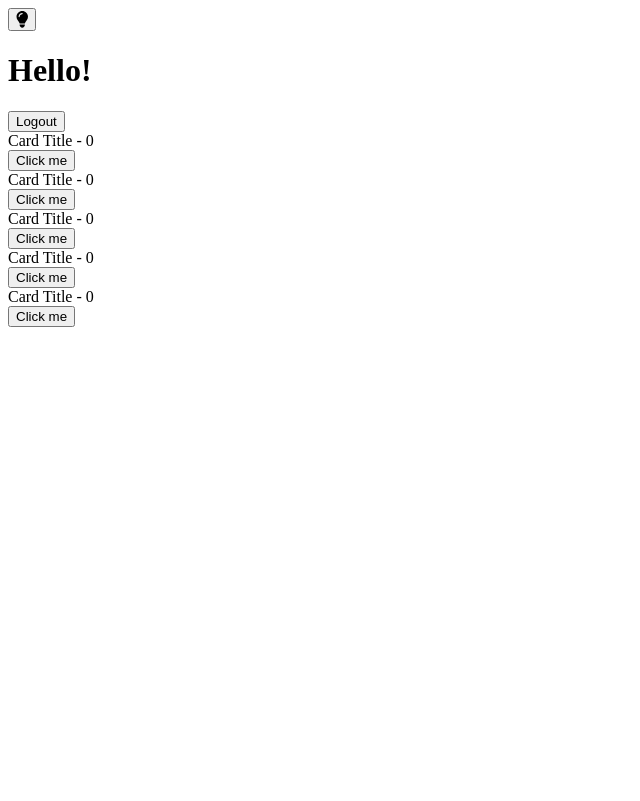
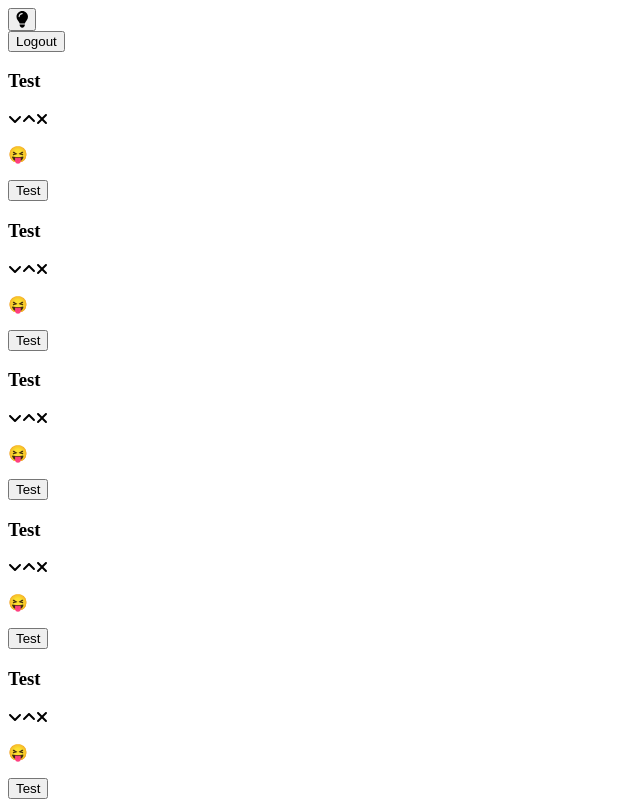
Before and after one commit to k4g4/Personal-Page, a React (Create React App) app in the folder client/: page / in a window 1280 px wide. Shown: the top 801 px of the page, without its empty margins (0-640 px from the left). Built offline with nearby package versions, Linux system fonts and the light colour scheme; the HTML template or start-up script is replaced by a standard one.

Commit message:
using zustand, bug hunting

```diff
--- a/client/package.json
+++ b/client/package.json
@@ -26,7 +26,8 @@
     "tailwind-merge": "^2.5.2",
     "tailwindcss-animate": "^1.0.7",
     "web-vitals": "^2.1.4",
-    "zod": "^3.23.8"
+    "zod": "^3.23.8",
+    "zustand": "^5.0.0-rc.2"
   },
   "eslintConfig": {
     "extends": [
--- /dev/null
+++ b/client/src/cards/test.tsx
@@ -0,0 +1,31 @@
+import { useCardsStore } from '@/pages/Home'
+import { Button } from '@/utils/button'
+import {
+  Card,
+  CardContent,
+  CardFooter,
+  CardHeader,
+  CardTitle,
+} from '@/utils/card'
+import { useState } from 'react'
+
+export default function Test() {
+  const resize = useCardsStore((state) => state.resize)
+  const [content, setContent] = useState('😝')
+
+  return (
+    <Card>
+      <CardHeader>
+        <CardTitle>Test</CardTitle>
+      </CardHeader>
+      <CardContent>
+        <p>{content}</p>
+      </CardContent>
+      <CardFooter>
+        <Button onClick={resize(() => setContent(content + content))}>
+          Test
+        </Button>
+      </CardFooter>
+    </Card>
+  )
+}
--- a/client/src/pages/Home.tsx
+++ b/client/src/pages/Home.tsx
@@ -1,36 +1,141 @@
 import { useNavigate } from 'react-router-dom'
 import { usePostLogout } from '@/api'
 import { Button } from '@/utils/button'
-import { Card, CardContent, CardFooter, CardHeader } from '@/utils/card'
-import { useState } from 'react'
+import { createContext, useContext, useEffect, useRef, type FC } from 'react'
+import Test from '@/cards/test'
+import { create } from 'zustand'
+
+const CARDS = [
+  Test,
+  Test,
+  Test,
+  Test,
+  Test,
+  Test,
+  Test,
+  Test,
+  Test,
+  Test,
+  Test,
+  Test,
+]
+
+type CardsStore = {
+  cards: FC[]
+  moveDown: (n: number) => void
+  moveUp: (n: number) => void
+  remove: (n: number) => void
+}
+
+type Resizer = {
+  resizeSignal: boolean
+  resize: <Args extends any[], Ret>(
+    f: (...args: Args) => Ret extends Promise<any> ? never : Ret
+  ) => (...args: Args) => Ret
+  resizeAsync: <Args extends any[], Ret>(
+    f: (...args: Args) => Promise<Ret>
+  ) => (...args: Args) => Promise<Ret>
+}
+
+export const useCardsStore = create<CardsStore & Resizer>((set) => ({
+  cards: CARDS,
+
+  moveDown: (n) =>
+    set((state) => ({
+      cards:
+        n < state.cards.length - 1
+          ? [
+              ...state.cards.slice(0, n),
+              state.cards[n + 1],
+              state.cards[n],
+              ...state.cards.slice(n + 2),
+            ]
+          : state.cards,
+    })),
+
+  moveUp: (n) =>
+    set((state) => ({
+      cards:
+        n > 0
+          ? [
+              ...state.cards.slice(0, n - 1),
+              state.cards[n],
+              state.cards[n - 1],
+              ...state.cards.slice(n + 1),
+            ]
+          : state.cards,
+    })),
+
+  remove: (n) =>
+    set((state) => ({ cards: state.cards.filter((_, i) => i !== n) })),
+
+  resizeSignal: false,
+
+  resize:
+    (f) =>
+    (...args) => {
+      const ret = f(...args)
+      set((state) => ({ resizeSignal: !state.resizeSignal }))
+      return ret
+    },
+
+  resizeAsync:
+    (f) =>
+    async (...args) => {
+      const ret = await f(...args)
+      set((state) => ({ resizeSignal: !state.resizeSignal }))
+      return ret
+    },
+}))
+
+const CardIdContext = createContext(0)
+
+export const useCardActions = () => {
+  const cardId = useContext(CardIdContext)
+  const moveDown = useCardsStore((state) => state.moveDown)
+  const moveUp = useCardsStore((state) => state.moveUp)
+  const remove = useCardsStore((state) => state.remove)
+  return {
+    moveDown: () => moveDown(cardId),
+    moveUp: () => moveUp(cardId),
+    remove: () => remove(cardId),
+  }
+}
 
 export default function Home() {
   const navigate = useNavigate()
   const { mutate: postLogout } = usePostLogout()
+  const cardsRef = useRef<HTMLDivElement>(null)
+  const resizeSignal = useCardsStore((state) => state.resizeSignal)
+  const cards = useCardsStore((state) => state.cards).map((Card, n) => (
+    <div className='card' key={n}>
+      <CardIdContext.Provider value={n}>
+        <Card />
+      </CardIdContext.Provider>
+    </div>
+  ))
 
-  const NewCard = () => {
-    const [rows, setRows] = useState(0)
+  useEffect(() => {
+    if (cardsRef.current) {
+      const style = getComputedStyle(cardsRef.current)
+      const rowHeight = parseInt(style.getPropertyValue('grid-auto-rows'))
+      const rowGap = parseInt(style.getPropertyValue('grid-row-gap'))
 
-    let rowsContainer: JSX.Element[] = []
-    for (let row = 0; row < rows; row++) {
-      rowsContainer.push(<p key={row}>Row</p>)
+      cardsRef.current
+        .querySelectorAll<HTMLDivElement>('.card')
+        .forEach((card) => {
+          const span = Math.ceil(
+            (card.getBoundingClientRect().height + rowGap) /
+              (rowHeight + rowGap)
+          )
+          card.style.gridRowEnd = `span ${span}`
+        })
     }
-
-    return (
-      <Card className='w-80'>
-        <CardHeader>Card Title - {rows}</CardHeader>
-        <CardContent>{rowsContainer}</CardContent>
-        <CardFooter>
-          <Button onClick={() => setRows(rows + 1)}>Click me</Button>
-        </CardFooter>
-      </Card>
-    )
-  }
+  }, [resizeSignal])
 
   return (
-    <div className='h-[100vh] flex flex-col align-center justify-center gap-20'>
+    <div className='h-[100vh] flex flex-col items-center gap-20'>
       <div className='flex justify-evenly'>
-        <h1 className='text-center text-5xl font-bold'>Hello!</h1>
         <div className='flex justify-center'>
           <Button
             size='md'
@@ -47,12 +152,11 @@ export default function Home() {
           </Button>
         </div>
       </div>
-      <div className='px-8 flex flex-wrap flex-col content-center gap-4 h-[80vh]'>
-        {<NewCard />}
-        {<NewCard />}
-        {<NewCard />}
-        {<NewCard />}
-        {<NewCard />}
+      <div
+        ref={cardsRef}
+        className='px-8 max-w-[calc(min(100vw,1400px))] grid grid-cols-[repeat(auto-fill,400px)] auto-rows-[10px] justify-center items-start gap-x-8 gap-y-4'
+      >
+        {cards}
       </div>
     </div>
   )
--- a/client/src/utils/card.tsx
+++ b/client/src/utils/card.tsx
@@ -1,5 +1,12 @@
 import { forwardRef, type HTMLAttributes } from 'react'
 import { cn } from '@/utils/cn'
+import { FontAwesomeIcon } from '@fortawesome/react-fontawesome'
+import {
+  faAngleDown,
+  faAngleUp,
+  faXmark,
+} from '@fortawesome/free-solid-svg-icons'
+import { useCardActions } from '@/pages/Home'
 
 const Card = forwardRef<HTMLDivElement, HTMLAttributes<HTMLDivElement>>(
   ({ className, ...props }, ref) => (
@@ -19,7 +26,7 @@ const CardHeader = forwardRef<HTMLDivElement, HTMLAttributes<HTMLDivElement>>(
   ({ className, ...props }, ref) => (
     <div
       ref={ref}
-      className={cn('flex flex-col space-y-1.5 p-6', className)}
+      className={cn('flex flex-col w-96 p-6', className)}
       {...props}
     />
   )
@@ -29,17 +36,35 @@ CardHeader.displayName = 'CardHeader'
 const CardTitle = forwardRef<
   HTMLParagraphElement,
   HTMLAttributes<HTMLHeadingElement>
->(({ className, ...props }, ref) => (
-  // eslint-disable-next-line jsx-a11y/heading-has-content
-  <h3
-    ref={ref}
-    className={cn(
-      'text-2xl font-semibold leading-none tracking-tight',
-      className
-    )}
-    {...props}
-  />
-))
+>(({ className, ...props }, ref) => {
+  const { moveDown, moveUp, remove } = useCardActions()
+  return (
+    <div ref={ref} className='flex justify-between'>
+      {/*eslint-disable jsx-a11y/heading-has-content */}
+      <h3
+        className={cn('text-2xl font-semibold leading-none', className)}
+        {...props}
+      />
+      <div className='flex justify-between gap-4'>
+        <FontAwesomeIcon
+          className='cursor-pointer'
+          onClick={moveDown}
+          icon={faAngleDown}
+        />
+        <FontAwesomeIcon
+          className='cursor-pointer'
+          onClick={moveUp}
+          icon={faAngleUp}
+        />
+        <FontAwesomeIcon
+          className='cursor-pointer'
+          onClick={remove}
+          icon={faXmark}
+        />
+      </div>
+    </div>
+  )
+})
 CardTitle.displayName = 'CardTitle'
 
 const CardDescription = forwardRef<
```
Also changed, not shown: 1 other file (tests, documents, lock files or other folders).
